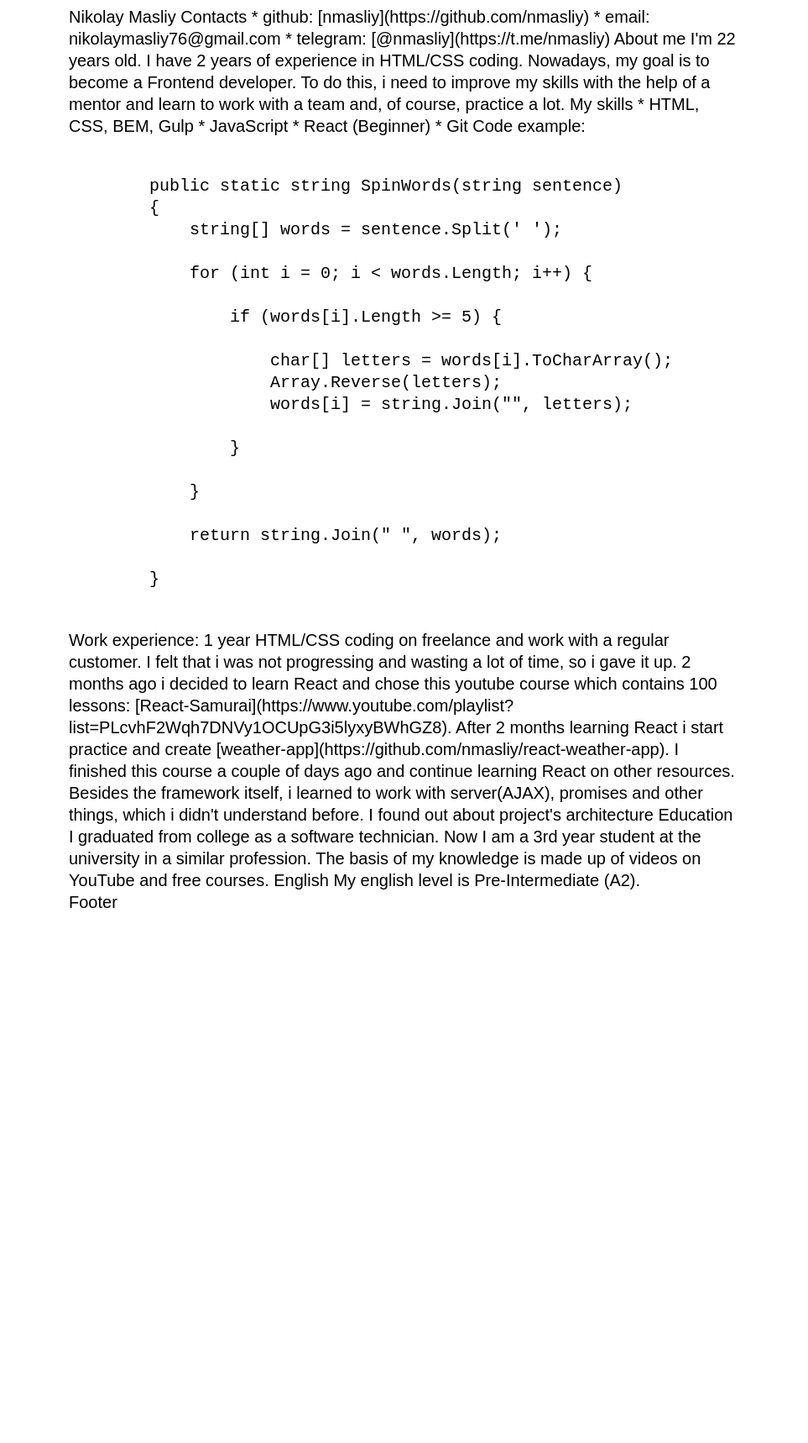
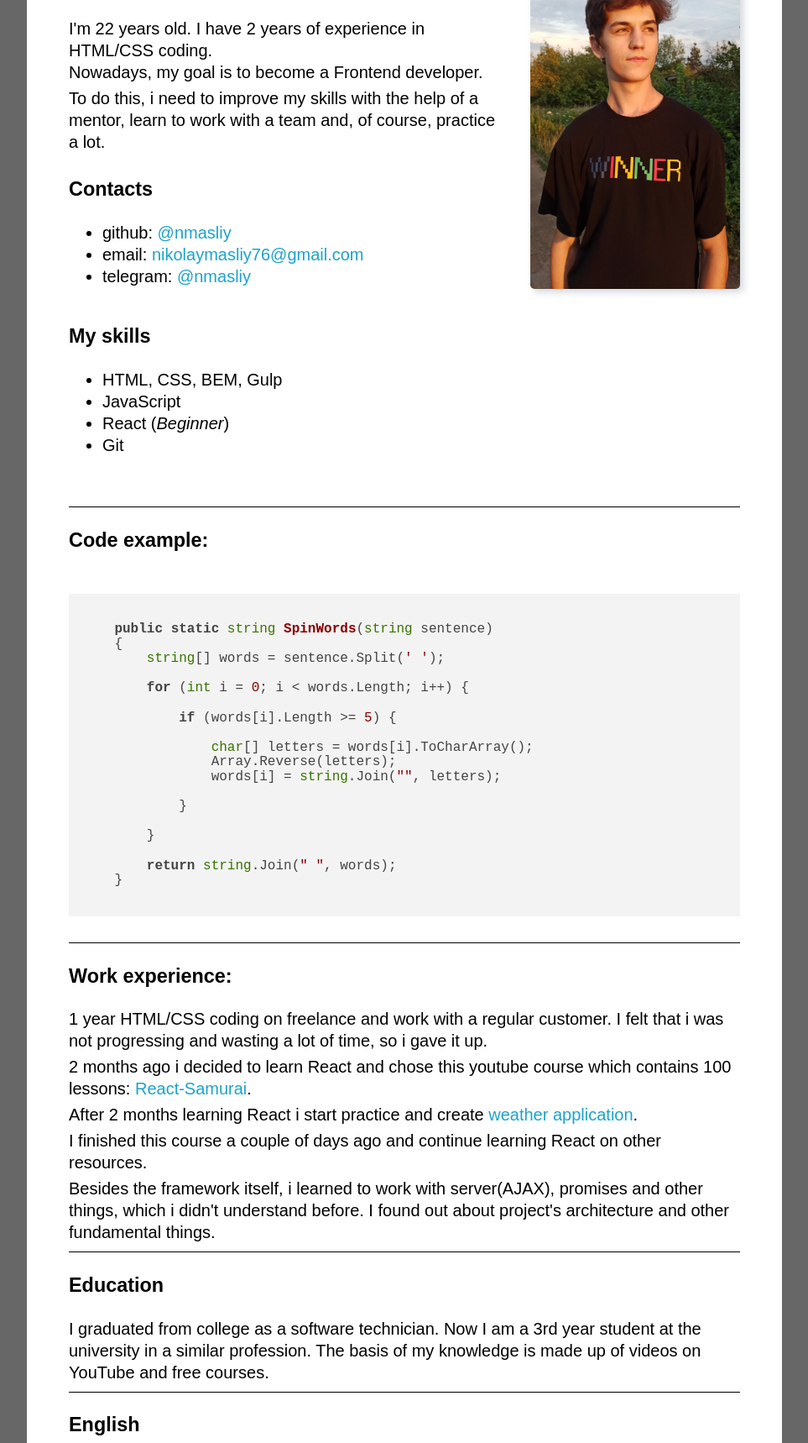
Before and after one commit to nmasliy/rsschool-cv, a plain HTML site: page index.html in a window 1280 px wide. Shown: the part 212-1930 px from the top of the page at 84% size, without its empty margins (158-1121 px from the left). Before the commit the page ends 1349 px from the top, so only its background shows below. Drawn offline with nearby package versions, Linux system fonts and the light colour scheme; a web font is replaced by a local one.

Commit message:
feat: add responsive layout

```diff
--- a/index.html
+++ b/index.html
@@ -4,36 +4,80 @@
     <meta charset="UTF-8">
     <meta http-equiv="X-UA-Compatible" content="IE=edge">
     <meta name="viewport" content="width=device-width, initial-scale=1.0">
+
+    <title>Summary</title>
+
     <link rel="stylesheet" href="https://cdnjs.cloudflare.com/ajax/libs/normalize/8.0.1/normalize.min.css">
     <link rel="preconnect" href="https://fonts.googleapis.com">
     <link rel="preconnect" href="https://fonts.gstatic.com" crossorigin>
     <link href="https://fonts.googleapis.com/css2?family=Alumni+Sans:wght@300;400;500;600;700&display=swap" rel="stylesheet">
     <link rel="stylesheet" href="style.css">
-    <title>Summary</title>
+    <link rel="stylesheet" href="//cdnjs.cloudflare.com/ajax/libs/highlight.js/9.15.9/styles/default.min.css">
+
+    <script src="//cdnjs.cloudflare.com/ajax/libs/highlight.js/9.15.9/highlight.min.js"></script>
+    <script>hljs.initHighlightingOnLoad();</script>
 </head>
 <body>
     <div class="content">
+
+        <!-- Header -->
         <header>
-            <h1>CV</h1>
+            <h1>Nikolay Masliy</h1>
         </header>
+        <!-- Header -->
+
+        <!-- Main content -->
         <main>
-            <h2>Nikolay Masliy</h2>
-            Nikolay Masliy
-Contacts
-* github: [nmasliy](https://github.com/nmasliy)
-* email: nikolaymasliy76@gmail.com
-* telegram: [@nmasliy](https://t.me/nmasliy)
+            <!-- Title -->
+            <div class="content__item row">
+                <div class="row__item row__text">
+                    <!-- About -->
+                    <div class="content__item">
+                        <h3>About me</h3>
+                        <p>
+                            I'm 22 years old. I have 2 years of experience in HTML/CSS coding. <br> Nowadays, my goal is to become a Frontend developer.
+                        </p>
+                        <p>
+                            To do this, i need to improve my skills with the help of a mentor, learn to work with a team and, of course, practice a lot.
+                        </p>
+                    </div>
+                    <!-- /About -->
+                    <!-- Contacts -->
+                    <div class="row row--spacing">
+                        <div class="content__item row__item row__item--50">
+                            <h3>Contacts</h3>
+                            <ul>
+                                <li>github: <a href="https://github.com/nmasliy">@nmasliy</a></li>
+                                <li>email: <a href="mailto:nikolaymasliy76@gmail.com">nikolaymasliy76@gmail.com</a></li>
+                                <li>telegram: <a href="https://t.me/nmasliy">@nmasliy</a></li>
+                            </ul>
+                        </div>
+                        <!-- Skills -->
+                        <div class="content__item row__item row__item--50">
+                            <h3>My skills</h3>
+                            <ul>
+                                <li>HTML, CSS, BEM, Gulp</li>
+                                <li>JavaScript</li>
+                                <li>React (<i>Beginner</i>)</li>
+                                <li>Git</li>
+                            </ul>
+                        </div>
+                    <!-- /Skills -->
+                    </div>
+                    <!-- /Contacts -->
+                </div>
+                <div class="row__item row__img">
+                    <picture>
+                        <img width="250" class="content__img" src="avatar.jpg" alt="Nikolay Masliy">
+                    </picture>
+                </div>
+            </div>
+            <!-- /Title -->
+            <!-- <hr> -->
 
-About me
-I'm 22 years old. I have 2 years of experience in HTML/CSS coding. Nowadays, my goal is to become a Frontend developer.  To do this, i need to improve my skills with the help of a mentor and learn to work with a team and, of course, practice a lot.
-
-My skills
-* HTML, CSS, BEM, Gulp
-* JavaScript
-* React (Beginner)
-* Git
-
-Code example:
+            <!-- Code example -->
+            <div class="content__item">
+                <h3>Code example:</h3>
                 <pre>
     <code>
     public static string SpinWords(string sentence)
@@ -53,29 +97,70 @@ Code example:
         }
 
         return string.Join(" ", words);
+    }
+    </code> </pre>
+            </div>
+            <!-- /Code example -->
+            <!-- Experience -->
+            <div class="content__item">
+                <h3>Work experience:</h3>
+                <p>
+                    1 year HTML/CSS coding on freelance and work with a regular customer. I felt that i was not progressing and wasting a lot of time, so i gave it up.
+                </p>
+                <p>
+                    2 months ago i decided to learn React and chose this youtube course which contains 100 lessons: <a href="https://www.youtube.com/playlist?list=PLcvhF2Wqh7DNVy1OCUpG3i5lyxyBWhGZ8">React-Samurai</a>.
+                </p>
+                <p>
+                    After 2 months learning React i start practice and create <a href="https://github.com/nmasliy/react-weather-app">weather application</a>.
+                </p>
+                <p>
+                    I finished this course a couple of days ago  and continue learning React on other resources.
+                </p>
+                <p>
+                    Besides the framework itself, i learned to work with server(AJAX), promises and other things, which i didn't understand before. I found out about project's architecture and other fundamental things.
+                </p>
+            </div>
+            <!-- /Experience -->
+            <!-- Education -->
+            <div class="content__item">
+                <h3>Education</h3>
+                <p>
+                    I graduated from college as a software technician. Now I am a 3rd year student at the university in a similar profession. The basis of my knowledge is made up of videos on YouTube and free courses.
+                </p>
+            </div>
+            <!-- /Education -->
+            <!-- English -->
+            <div class="content__item">
+                <h3>English</h3>
+                <p>
+                    My english level is Pre-Intermediate <i>(A2)</i>.
+                </p>
+                <p>
+                    I try to use the applications only in English
+                </p>
+            </div>
+            <!-- /English -->
+        </main>
+        <!-- /Main content -->
+        <!-- Footer -->
+        <footer>
+            <div class="row footer__content">
+                <div class="row__item">
+                    <a href="https://rs.school/js/" class="footer__logo">
+                        <img width="100px" src="rs-school-js.svg" alt="Rolling Scopes JS">
+                    </a>
+                </div>
+                <div class="row__item">
+                    <a class="footer__link" href="https://github.com/nmasliy">
+                        <img src="github.svg" alt="Github">
+                        <span>nmasliy</span>
+                    </a>
+                    <div class="footer__date">2021</div>
+                </div>
+            </div>
+        </footer>
+        <!-- /Footer -->
 
-        }
-    </code>
-</pre>
-
-Work experience:
-1 year HTML/CSS coding on freelance and work with a regular customer. I felt that i was not progressing and wasting a lot of time, so i gave it up.
-
-2 months ago i decided to learn React and chose this youtube course which contains 100 lessons: [React-Samurai](https://www.youtube.com/playlist?list=PLcvhF2Wqh7DNVy1OCUpG3i5lyxyBWhGZ8).
-
-After 2 months learning React i start practice and create [weather-app](https://github.com/nmasliy/react-weather-app).
-I finished this course a couple of days ago  and continue learning React on other resources.
-Besides the framework itself, i learned to work with server(AJAX), promises and other things, which i didn't understand before. I found out about project's architecture
-
-Education
-I graduated from college as a software technician. Now I am a 3rd year student at the university in a similar profession. The basis of my knowledge is made up of videos on YouTube and free courses.
-
-English
-My english level is Pre-Intermediate (A2).
-
-
-        </main>
-        <footer>Footer</footer>
     </div>
 </body>
 </html>
--- a/style.css
+++ b/style.css
@@ -1,12 +1,148 @@
+html {
+    box-sizing: border-box;
+}
+
+*, *::before, *::after {
+    box-sizing: inherit;
+}
+
 body {
     font-family: 'Alumni Sans', sans-serif;
     font-size: 20px;
     line-height: 1.3;
+    background-color: rgb(104, 103, 103);
+}
+
+a {
+    text-decoration: none;
+    color: rgb(27, 163, 204);
+}
+
+img {
+    max-width: 100%;
+}
+
+pre {
+    margin: 0;
+}
+
+code {
+    font-size: 16px;
+    line-height: 1.1;
+}
+
+p {
+    margin: 5px 0;
 }
 
 .content {
-    max-width: 800px;
+    max-width: 900px;
     width: 100%;
     margin: 0 auto;
     padding: 50px;
+    background-color: #fff;
 }
+
+.content__item {
+    border-bottom: 1px solid #000;
+    padding-bottom: 5px;
+}
+
+.content__item:last-child,
+.row .content__item {
+    border-bottom: none;
+    padding-bottom: 0;
+}
+
+.content__img {
+    width: 250px;
+    min-width: 200px;
+    max-height: 400px;
+    object-fit: cover;
+    box-shadow: 4px 4px 8px 0px rgba(34, 60, 80, 0.2);
+    border-radius: 5px;
+}
+
+
+.row__img {
+    flex: 1 0 auto;
+}
+
+.row__text {
+    max-width: calc(100% - 250px);
+    flex: 1 1 auto;
+    padding-right: 35px;
+}
+
+.row__text h2 {
+    margin-top: 0;
+}
+
+.row {
+    display: flex;
+    justify-content: space-between;
+    align-items: flex-start;
+    padding-bottom: 20px;
+    flex-wrap: wrap;
+}
+
+.row--spacing {
+    margin: 0 -15px;
+    overflow: hidden;
+}
+
+.row--spacing .row__item {
+    padding: 0 15px;
+}
+
+.footer__content {
+    padding-top: 30px;
+    margin-top: 30px;
+    padding-bottom: 0;
+    border-top: 1px solid #000;
+}
+
+.footer__link {
+    display: flex;
+    font-weight: 700;
+    font-size: 24px;
+}
+
+.footer__link img {
+    flex-shrink: 0;
+    margin-right: 5px;
+}
+
+.footer__date {
+    margin-left: auto;
+    text-align: right;
+}
+
+.footer__logo {
+    flex-shrink: 0;
+}
+
+@media screen and (min-width: 769px) {
+    a:hover {
+        color: rgb(68, 41, 189);
+    }
+}
+
+@media screen and (max-width: 768px) {
+    body {
+        font-size: 18px;
+    }
+
+    code {
+        font-size: 14px;
+    }
+
+    .row__text {
+        max-width: 100%;
+        padding-right: 0;
+    }
+
+    .content {
+        padding: 25px;
+    }
+}
```
Also changed, not shown: avatar.jpg (added), github.svg (added), rs-school-js.svg (added). Lines whose indentation alone changed are shown as unchanged.
